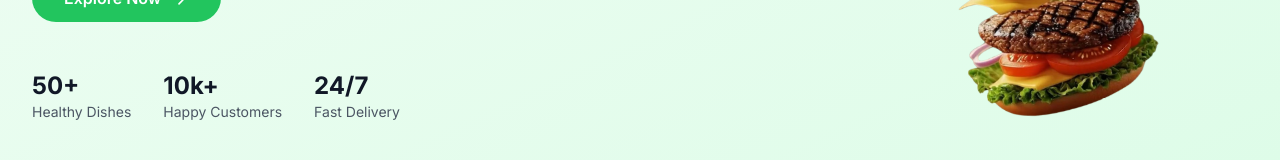
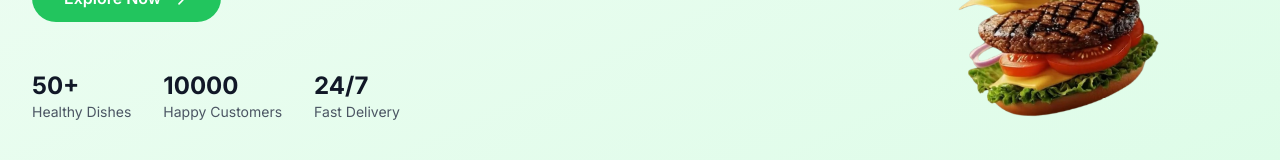
Before and after one commit to uzicodes/Culinary-Canvas, a Next.js app: page / in a window 1280 px wide. Shown: the part 390-550 px from the top of the page. Built offline with nearby package versions, Linux system fonts and the light colour scheme.

Commit message:
The numbers in the stats section of your Hero component now animate with a counting effect in place,

```diff
--- a/src/components/Hero.tsx
+++ b/src/components/Hero.tsx
@@ -1,9 +1,31 @@
 'use client'
 
+import React from 'react'
 import { ArrowRight, Play } from 'lucide-react'
 import Image from 'next/image'
 import { useState, useEffect } from 'react'
 import Link from 'next/link'
+
+const useCountUp = (end: number, duration: number, suffix = '') => {
+  const [count, setCount] = useState(0)
+  useEffect(() => {
+    let start = 0;
+    const increment = end / (duration / 16);
+    let raf: number;
+    const step = () => {
+      start += increment;
+      if (start < end) {
+        setCount(Math.floor(start));
+        raf = requestAnimationFrame(step);
+      } else {
+        setCount(end);
+      }
+    };
+    raf = requestAnimationFrame(step);
+    return () => cancelAnimationFrame(raf);
+  }, [end, duration]);
+  return suffix ? `${count}${suffix}` : count;
+};
 
 const Hero = () => {
   const [currentImageIndex, setCurrentImageIndex] = useState(0)
@@ -19,6 +41,9 @@ const Hero = () => {
     { src: '/9.png', name: 'File 9.png' },
     { src: '/10.png', name: 'File 10.png' }
   ]
+
+  const dishes = useCountUp(50, 1200, '+')
+  const customers = useCountUp(10000, 1200, )
 
   useEffect(() => {
     const interval = setInterval(() => {
@@ -58,11 +83,11 @@ const Hero = () => {
             {/* Stats */}
             <div className="flex space-x-8 pt-4">
               <div>
-                <div className="text-2xl font-bold text-gray-900">50+</div>
+                <div className="text-2xl font-bold text-gray-900">{dishes}</div>
                 <div className="text-sm text-gray-600">Healthy Dishes</div>
               </div>
               <div>
-                <div className="text-2xl font-bold text-gray-900">10k+</div>
+                <div className="text-2xl font-bold text-gray-900">{customers}</div>
                 <div className="text-sm text-gray-600">Happy Customers</div>
               </div>
               <div>
```
